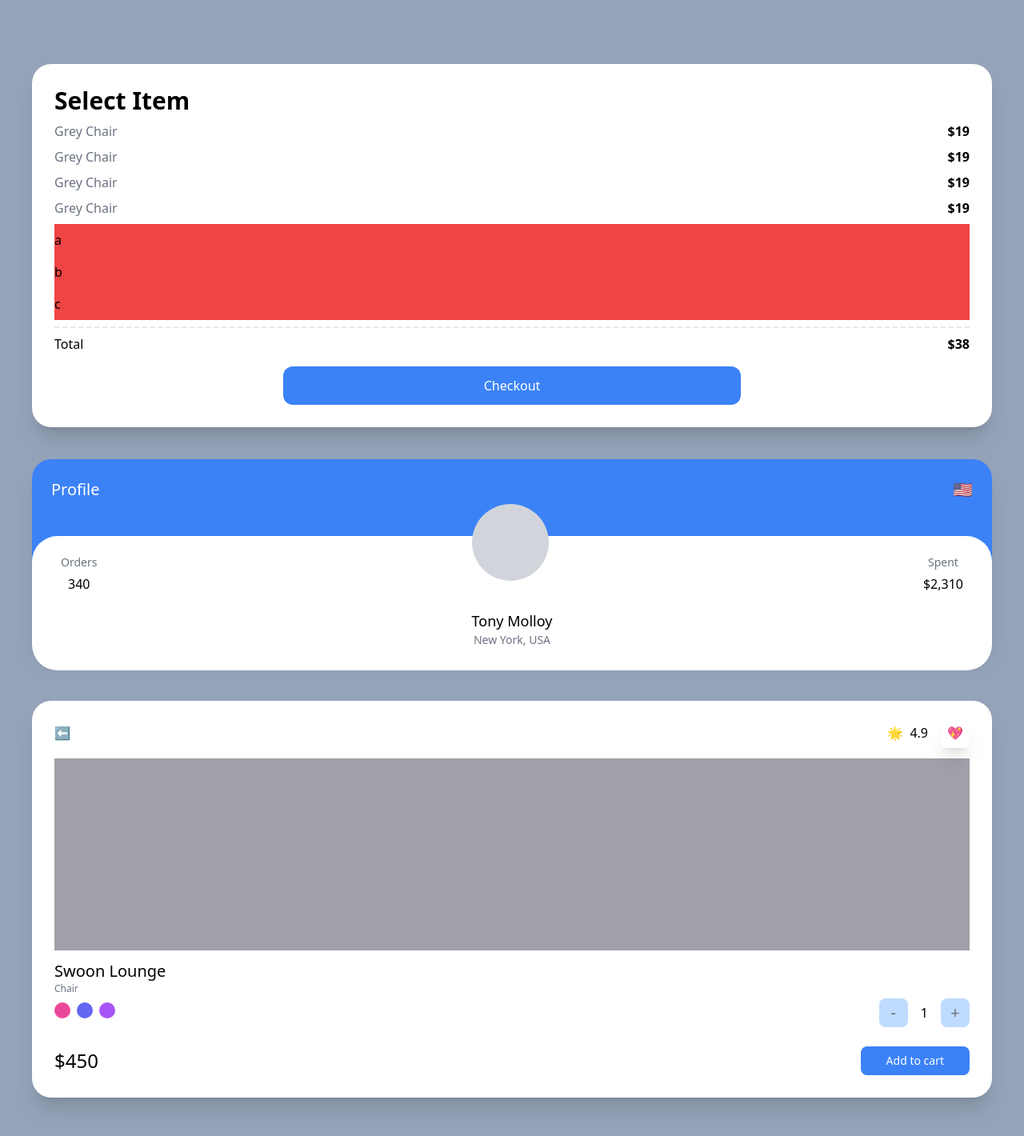
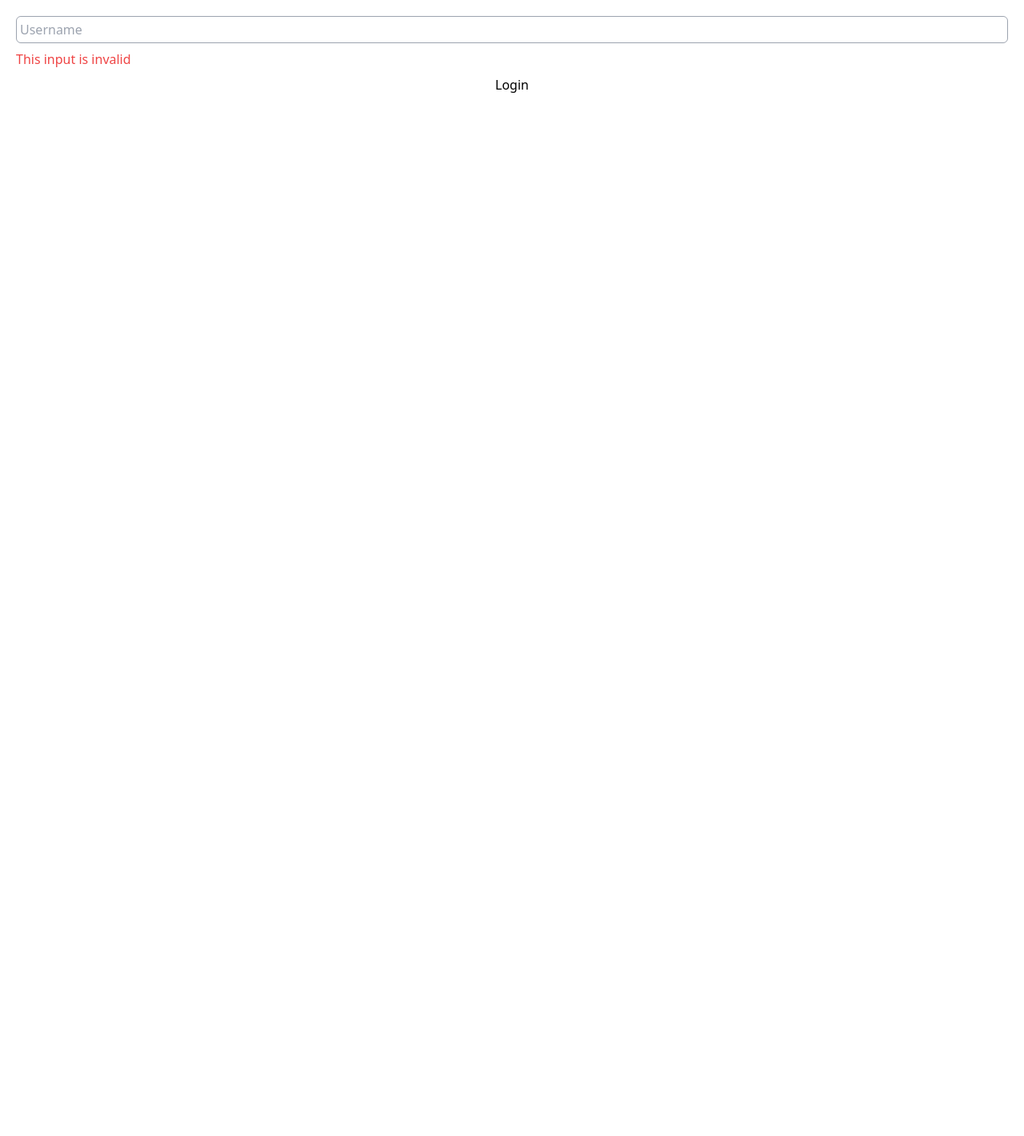
Before and after one commit to NoTabaco/carrot-market, a Next.js app: page / in a window 1280 px wide. Shown: the top 1420 px of the page at 80% size. After the commit the page ends 800 px from the top, so only its background shows below. Built offline with nearby package versions, Linux system fonts and the light colour scheme.

Commit message:
Modifiers for Forms

```diff
--- a/pages/index.tsx
+++ b/pages/index.tsx
@@ -1,90 +1,22 @@
 export default function Home() {
   return (
-    <div className="bg-slate-400 py-20 px-10 grid gap-10 min-h-screen">
-      <div className="bg-white p-7 rounded-3xl shadow-xl">
-        <span className="font-semibold text-3xl">Select Item</span>
-        <ul>
-          {[1, 2, 3, 4].map((_, index) => (
-            <div key={index} className="flex justify-between my-2">
-              <span className="text-gray-500">Grey Chair</span>
-              <span className="font-semibold">$19</span>
-            </div>
-          ))}
-        </ul>
-        <ul>
-          {["a", "b", "c", ""].map((item, index) => (
-            <li key={index} className="bg-red-500 py-2 empty:hidden">
-              {item}
-            </li>
-          ))}
-        </ul>
-        <div className="mt-2 pt-2 border-t-2 border-dashed flex justify-between">
-          <span>Total</span>
-          <span className="font-semibold">$38</span>
-        </div>
-        <button className="block mt-4 w-1/2 mx-auto bg-blue-500 text-white text-center p-3 rounded-xl hover:bg-teal-500 hover:text-black active:bg-yellow-500 focus:bg-red-500">
-          Checkout
-        </button>
-      </div>
-      <div className="bg-blue-500 rounded-3xl shadow-xl">
-        <div className="p-6 pb-16 flex justify-between">
-          <span className="text-white text-xl">Profile</span>
-          <span className="text-white text-xl">🇺🇸</span>
-        </div>
-        <div className="rounded-[32px] p-6 bg-white relative -top-5 h-[70%]">
-          <div className="flex justify-between items-end relative -top-16">
-            <div className="flex flex-col items-center relative top-4 left-3">
-              <span className="mb-[5px] text-sm text-gray-500">Orders</span>
-              <span className="font-medium">340</span>
-            </div>
-            <div className="h-24 w-24 bg-gray-300 rounded-full" />
-            <div className="flex flex-col items-center relative top-4 right-3">
-              <span className="mb-[5px] text-sm text-gray-500">Spent</span>
-              <span className="font-medium">$2,310</span>
-            </div>
-          </div>
-          <div className="flex flex-col items-center -mt-7 -mb-10">
-            <span className="font-medium text-lg">Tony Molloy</span>
-            <span className="text-sm text-gray-500">New York, USA</span>
-          </div>
-        </div>
-      </div>
-      <div className="bg-white p-7 rounded-3xl shadow-xl mt-[22px]">
-        <div className="flex justify-between items-center mb-5">
-          <span>⬅️</span>
-          <div className="space-x-4">
-            <span>🌟 &nbsp;4.9</span>
-            <span className="shadow-xl p-2 rounded-md">💖</span>
-          </div>
-        </div>
-        <div className="bg-zinc-400 h-60 mb-3" />
-        <div className="flex flex-col">
-          <span className="font-medium text-xl">Swoon Lounge</span>
-          <span className="text-xs text-gray-500">Chair</span>
-          <div className="mt-1 mb-6 flex justify-between items-center">
-            <div className="space-x-2">
-              <button className="bg-pink-500 w-5 h-5 rounded-full focus:ring-2 ring-offset-2 ring-pink-500 transition" />
-              <button className="bg-indigo-500 w-5 h-5 rounded-full focus:ring-2 ring-offset-2 ring-indigo-500 transition" />
-              <button className="bg-purple-500 w-5 h-5 rounded-full focus:ring-2 ring-offset-2 ring-purple-500 transition" />
-            </div>
-            <div className="flex items-center space-x-4">
-              <button className="bg-blue-200 flex justify-center items-center aspect-square w-9 text-xl text-gray-500 rounded-lg">
-                -
-              </button>
-              <span>1</span>
-              <button className="bg-blue-200 flex justify-center items-center aspect-square w-9 text-xl text-gray-500 rounded-lg">
-                +
-              </button>
-            </div>
-          </div>
-          <div className="flex justify-between items-center">
-            <span className="font-medium text-2xl">$450</span>
-            <button className="py-2 px-8 bg-blue-500 text-sm text-center text-white rounded-lg">
-              Add to cart
-            </button>
-          </div>
-        </div>
-      </div>
-    </div>
+    <form className="flex flex-col space-y-2 p-5">
+      <input
+        type="text"
+        required
+        placeholder="Username"
+        className="border p-1 peer border-gray-400 rounded-md"
+      />
+      <span className="hidden peer-invalid:block peer-invalid:text-red-500">
+        This input is invalid
+      </span>
+      <span className="hidden peer-valid:block peer-valid:text-teal-500">
+        Awesome Username
+      </span>
+      <span className="hidden peer-hover:block peer-hover:text-amber-500">
+        Hello
+      </span>
+      <input type="submit" value="Login" className="bg-white" />
+    </form>
   );
 }
```
